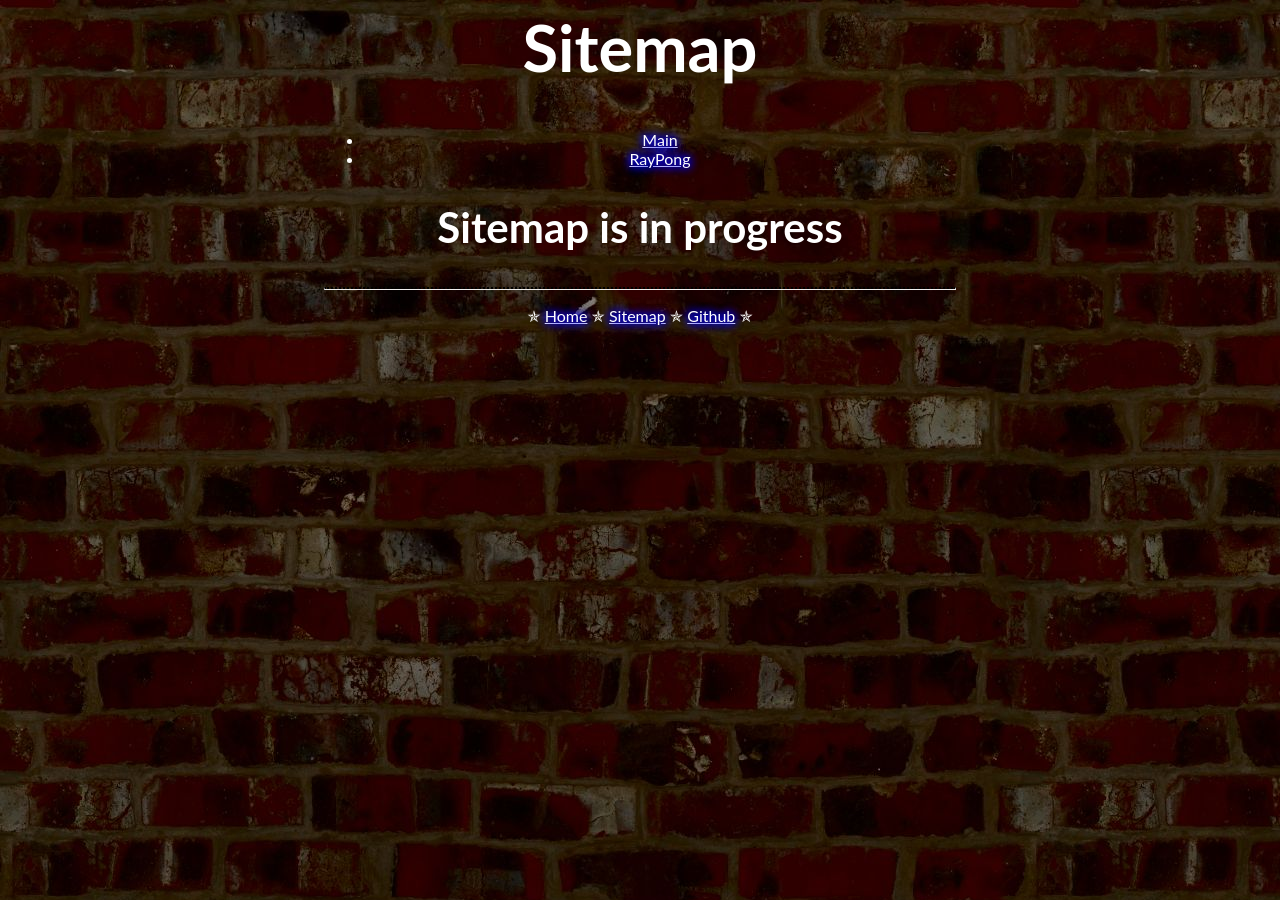
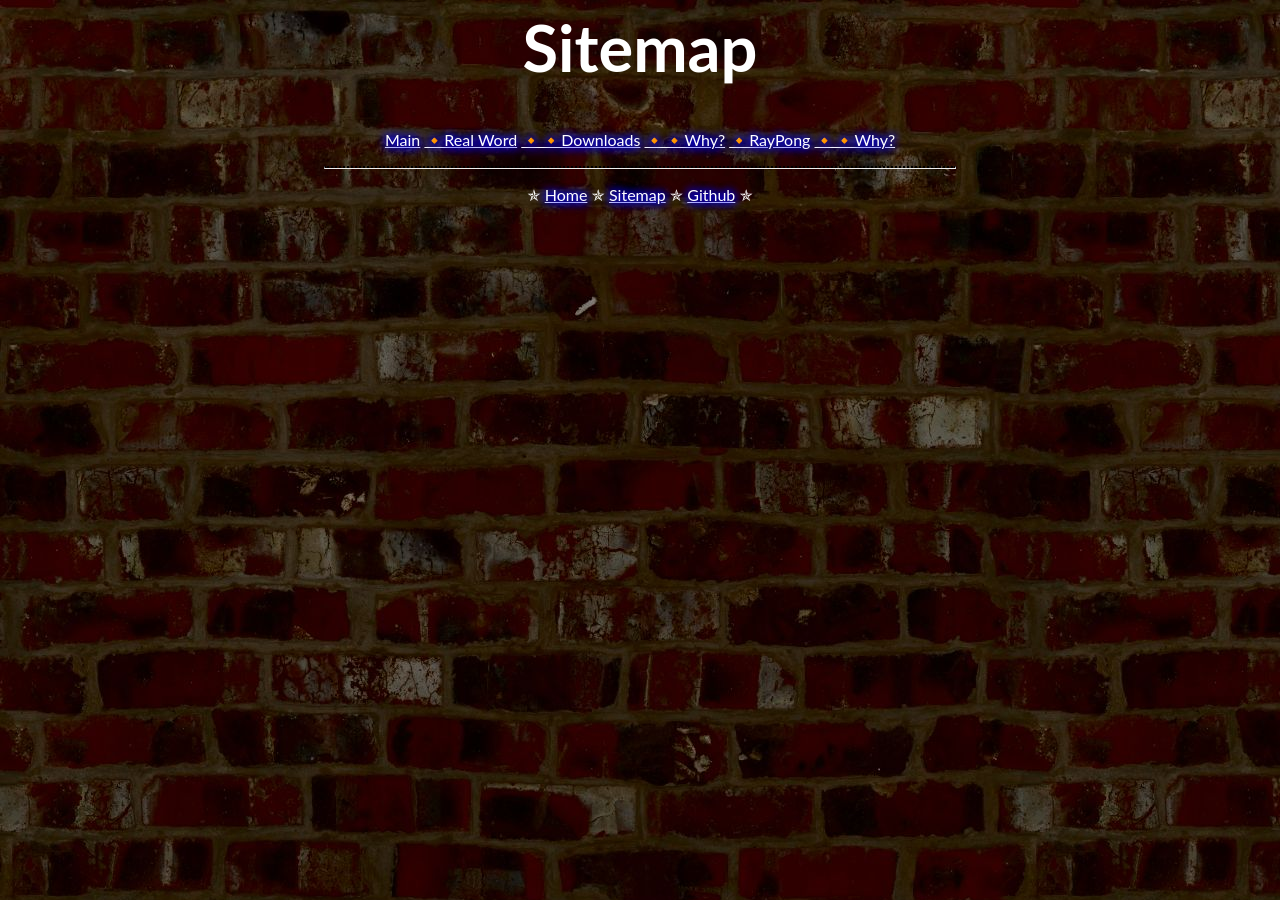
Before and after one commit to RayTheNoob/website, a Jekyll site: the page built from sitemap.md, in a window 1280 px wide. Built offline with Jekyll 4.4.1, drawn with Linux system fonts in a browser that asks for light colours.

Commit message:
Update sitemap.md

```diff
--- a/sitemap.md
+++ b/sitemap.md
@@ -5,8 +5,9 @@ permalink: /sitemap
 ---
 
 # Sitemap
- - [Main](https://raythenoob.github.io/website/)
-  - [RayPong](https://raythenoob.github.io/website/RayPong)
-
-**Sitemap is in progress**
----
+ [Main](https://raythenoob.github.io/website/)
+ [🔸Real Word](https://raythenoob.github.io/website/real-world)
+ [🔸🔸Downloads](https://raythenoob.github.io/website/real-word/downloads)
+ [🔸🔸Why?](https://raythenoob.github.io/website/real-word/why)
+ [🔸RayPong](https://raythenoob.github.io/website/rayPong)
+ [🔸🔸Why?](https://raythenoob.github.io/website/rayPong/why)
```
